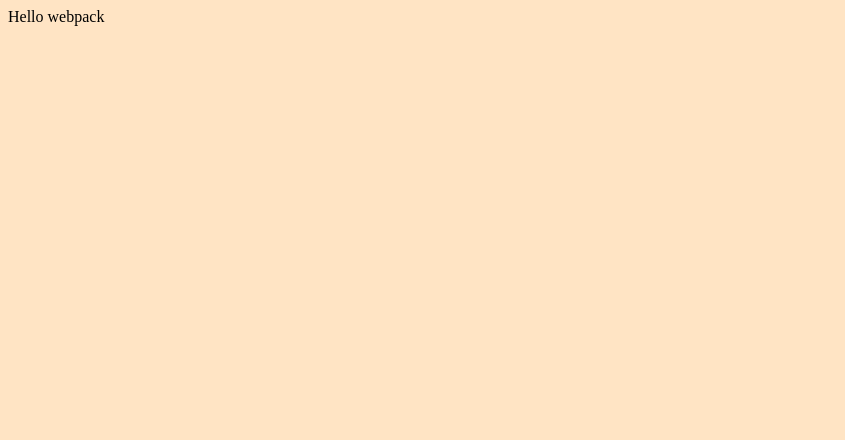
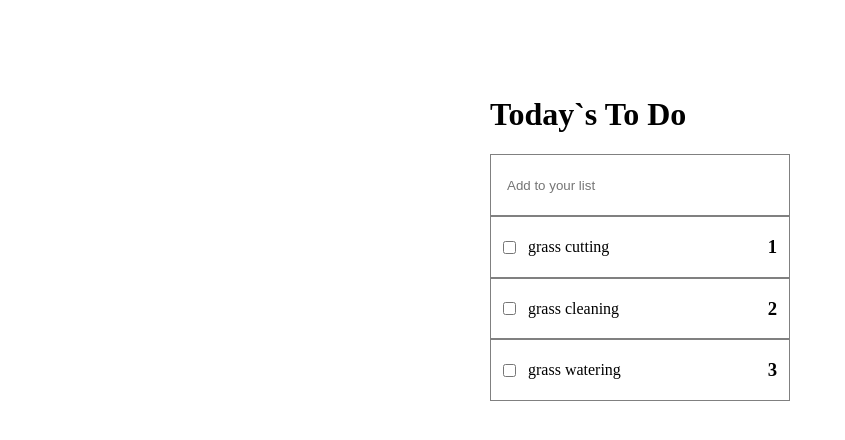
Before and after one commit to vflorin1995/ToDoList, a website built with webpack: page src/index.html in a window 1280 px wide. Shown: the whole page, without its empty margins (0-845 px from the left). Built offline with nearby package versions, Linux system fonts and the light colour scheme.

Commit message:
Add list dynamically

```diff
--- a/src/index.html
+++ b/src/index.html
@@ -8,6 +8,6 @@
     <script src="./dist/main.js" defer></script>
 </head>
 <body>
-
+    <div class="toDoList"></div>
 </body>
 </html>
--- a/src/index.js
+++ b/src/index.js
@@ -1,13 +1,39 @@
-import _ from 'lodash';
+// import _ from 'lodash';
 import './style.css';
 
-function component() {
-    const element = document.createElement('div');
+const toDoList = document.querySelector('.toDoList');
+const tasks = [
+  { description: 'grass cutting', completed: false, index: 1 },
+  { description: 'grass cleaning', completed: false, index: 2 },
+  { description: 'grass watering', completed: false, index: 3 },
+];
 
-    // Lodash, currently included via a script, is required for this line to work
-    element.innerHTML = _.join(['Hello', 'webpack'], ' ');
-    element.classList.add('hello');
-    return element;
-  }
+const title = document.createElement('h1');
+title.innerText = 'Today`s To Do';
 
-  document.body.appendChild(component());
+const input = document.createElement('input');
+input.placeholder = 'Add to your list';
+input.classList = 'input';
+
+toDoList.append(title, input);
+
+tasks.forEach((task) => {
+  const checkbox = document.createElement('input');
+  checkbox.type = 'checkbox';
+  checkbox.value = task.completed;
+  checkbox.id = 'tick';
+  checkbox.classList = 'checkbox';
+
+  const description = document.createElement('label');
+  description.for = '#tick';
+  description.innerText = task.description;
+
+  const index = document.createElement('h3');
+  index.innerText = task.index;
+  index.className = 'index';
+
+  const container = document.createElement('div');
+  container.classList = 'flex border';
+  container.append(checkbox, description, index);
+  toDoList.append(container);
+});
--- a/src/style.css
+++ b/src/style.css
@@ -1,3 +1,29 @@
-body {
-    background-color: bisque;
+.toDoList {
+  max-width: 300px;
+  margin: 96px auto;
 }
+
+.flex {
+  display: flex;
+  align-items: center;
+}
+
+.checkbox {
+  margin: 0 12px;
+}
+
+.index {
+  margin-left: auto;
+  margin-right: 12px;
+}
+
+.border {
+  border: 1px solid gray;
+}
+
+.input {
+  width: 282px;
+  height: 60px;
+  border: 1px solid gray;
+  padding: 0 0 0 16px;
+}
```
Also changed, not shown: dist/index.html, dist/main.js, dist/runtime.js.
